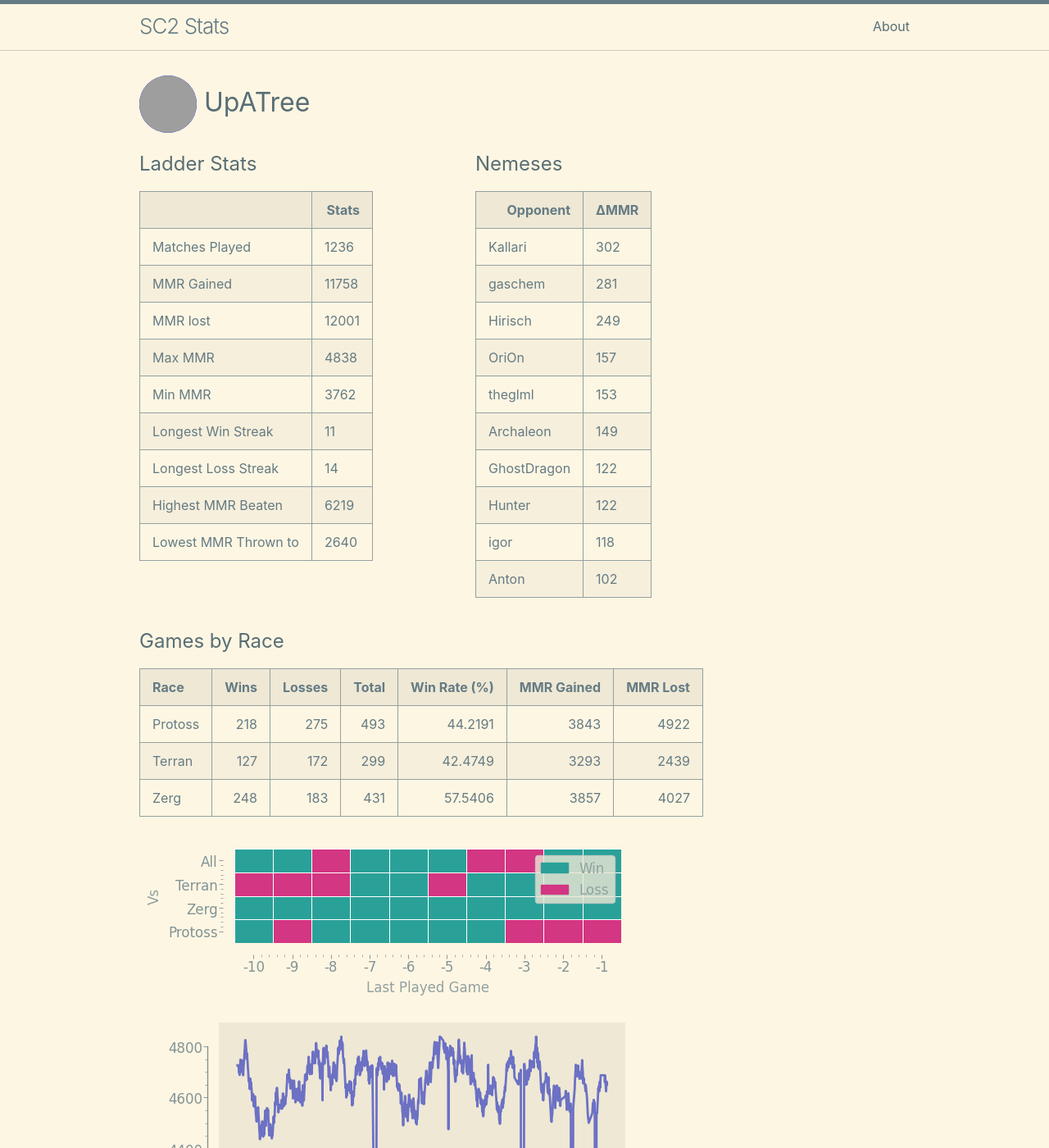
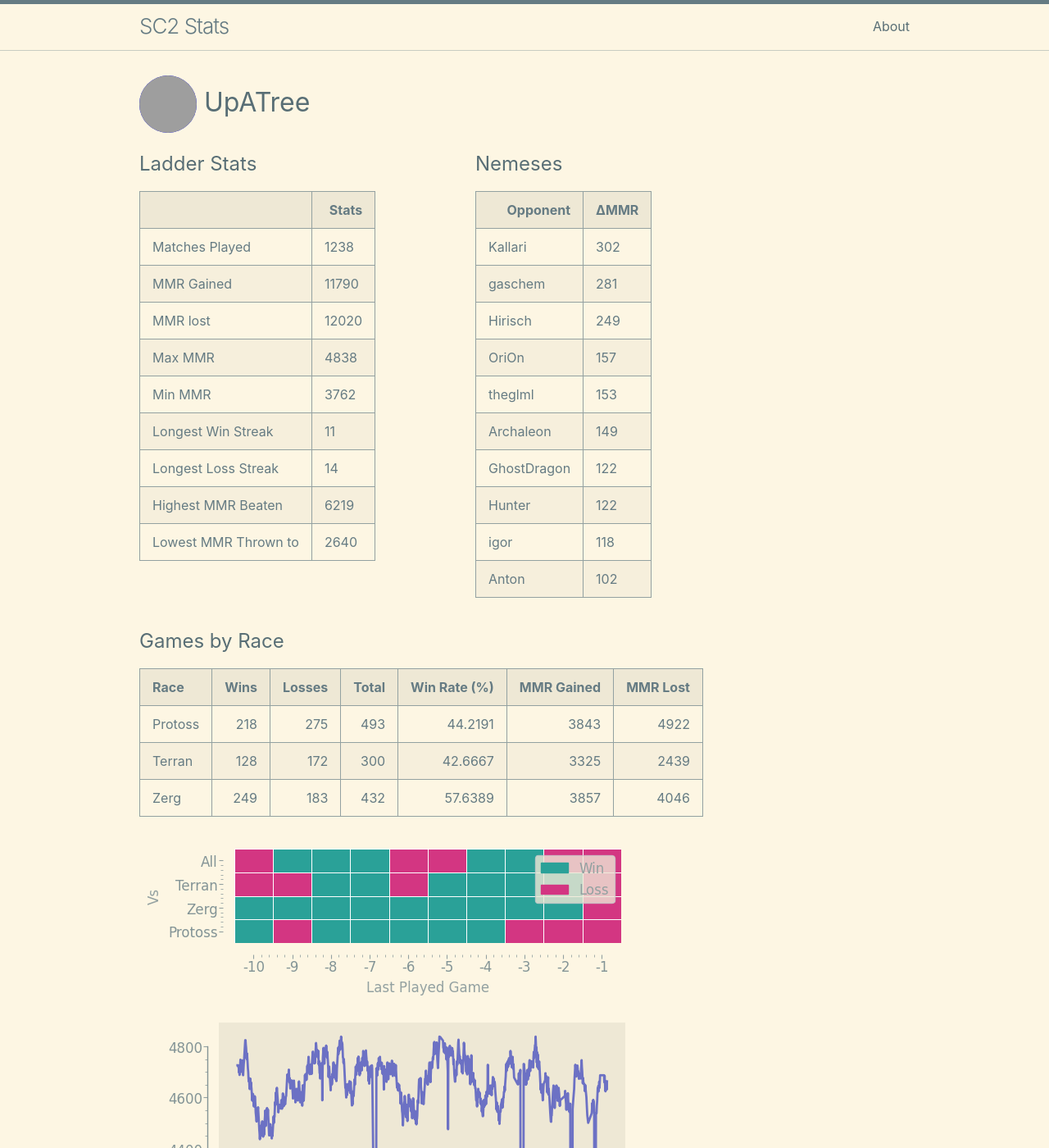
Before and after one commit to kylermurphy/UpATree, a Jekyll site: the page built from docs/index.md, in a window 1280 px wide and 1400 px high. Shown: the whole window at 82% size. Built offline with Jekyll 4.4.1, drawn with Linux system fonts in a browser that asks for light colours; grey boxes are pictures that could not be loaded.

Commit message:
running on push

```diff
--- a/docs/index.md
+++ b/docs/index.md
@@ -18,15 +18,15 @@ layout: home
   <tbody>
     <tr>
       <td>Matches Played</td>
-      <td>1236</td>
+      <td>1238</td>
     </tr>
     <tr>
       <td>MMR Gained</td>
-      <td>11758</td>
+      <td>11790</td>
     </tr>
     <tr>
       <td>MMR lost</td>
-      <td>12001</td>
+      <td>12020</td>
     </tr>
     <tr>
       <td>Max MMR</td>
@@ -115,8 +115,8 @@ layout: home
 | Race    |   Wins |   Losses |   Total |   Win Rate (%) |   MMR Gained |   MMR Lost |
 |:--------|-------:|---------:|--------:|---------------:|-------------:|-----------:|
 | Protoss |    218 |      275 |     493 |        44.2191 |         3843 |       4922 |
-| Terran  |    127 |      172 |     299 |        42.4749 |         3293 |       2439 |
-| Zerg    |    248 |      183 |     431 |        57.5406 |         3857 |       4027 |
+| Terran  |    128 |      172 |     300 |        42.6667 |         3325 |       2439 |
+| Zerg    |    249 |      183 |     432 |        57.6389 |         3857 |       4046 |
 
 ![Games by Race](./assets/gm_hist.png)
 
--- a/log.txt
+++ b/log.txt
@@ -465,3 +465,4 @@ Writing a log file 2025-03-14 19:18:37.
 Writing a log file 2025-03-14 19:31:06.
 Writing a log file 2025-03-14 19:48:11.
 Writing a log file 2025-03-14 20:23:53.
+Writing a log file 2025-03-14 20:48:02.
```
Also changed, not shown: docs/assets/MMR.png, docs/assets/daily.png, docs/assets/gm_hist.png, docs/assets/r_wrt.png, 1 other file.
